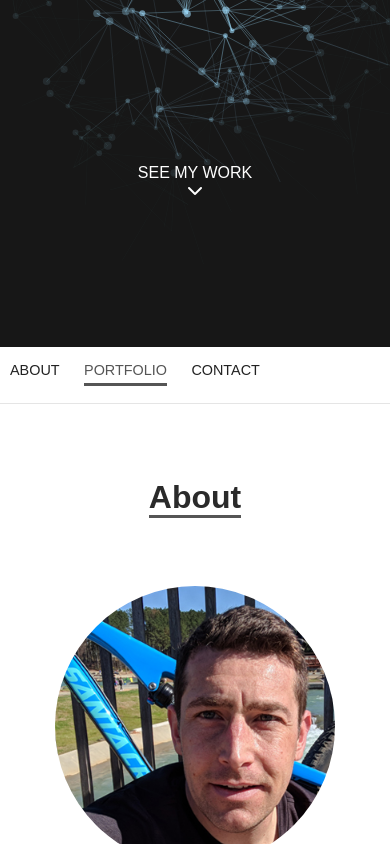
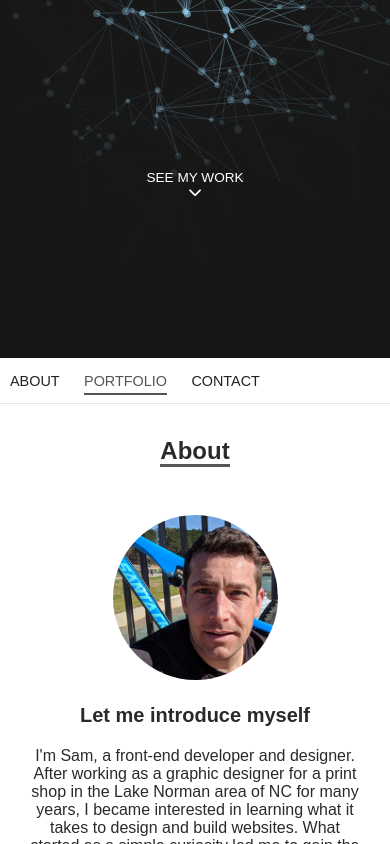
Before and after one commit to SGcreative/sgcreative_local, a plain HTML site: page index.html in a window 390 px wide. Shown: the part 440-1284 px from the top of the page. Drawn offline with Linux system fonts and the light colour scheme; animation ran at ten frames a second.

Commit message:
More responsive edits

```diff
--- a/index.html
+++ b/index.html
@@ -43,7 +43,9 @@
     <div class="container">
         <h1><span>About</span></h1>
         <aside>
-            <img src="img/profile.jpg" width="280" height="280" alt="Sam Gray" />
+            <div>
+                <img src="img/profile.jpg" width="280" height="280" alt="Sam Gray" />
+            </div>
             <h2>Let me introduce myself</h2>
             <p>I'm Sam, a front-end developer and designer. After working as a graphic designer for a print shop in the Lake Norman area of NC for many years, I became interested in learning what it takes to design and build websites. What started as a simple curiosity led me to gain the knowledge and experience necessary to totally pivot my career. Now I'm a full-time front-end web developer with a passion for creative design that is both visually pleasing and functional.</p>
         </aside>
--- a/styles.css
+++ b/styles.css
@@ -182,6 +182,10 @@ main h1 span {
 
 #about aside:first-of-type {
 	text-align: center;
+}
+
+#about aside:first-of-type div {
+	padding: 30px 25% 0;
 }
 
 #about img {
@@ -414,14 +418,49 @@ footer a:hover {
 
 @media screen and (max-width: 1024px) {
 
+	.hero h1 {
+        font-size: 2rem;
+    }
+
+    .hero a {
+    	font-size: .9rem;
+    }
+
+	nav {
+		height: 60px;
+		top: 60px;
+		margin-bottom: -120px;
+	}
+
+	nav li a {
+		padding: 20px 10px 10px;
+	}
+
+	nav li a span {
+		margin-top: 8px;
+	}
+
+	main section {
+		margin-top: -58px;
+		padding-top: 58px;
+	}
+
+	main h1 {
+		padding: 10px 0;
+		font-size: 1.75rem;
+	}
+
+	main h2 {
+		font-size: 1.4rem;
+	}
+
+	#portfolio .container>div>p {
+		margin: 10px 0 20px;
+	}
 
 }
 
 @media screen and (max-width: 767px) {
-
-    .hero h1 {
-        font-size: 2rem;
-    }
 
     #about {
     	margin-bottom: 35px;
@@ -431,26 +470,53 @@ footer a:hover {
     	grid-column: 1/3;
     }
 
+    #about aside:first-of-type div {
+		padding-top: 0;
+	}
+
     #about a {
     	width: 100%;
     	text-align: center;
     }
 }
 
-@media screen and (max-width: 400px) {
+@media screen and (max-width: 460px) {
+
+	.hero h1 {
+        font-size: 1.75rem;
+    }
+
+    .hero a {
+    	font-size: .85rem;
+    }
 
 	nav {
-		height: 56px;
-		top: 56px;
-		margin-bottom: -112px;
+		height: 45px;
+		top: 45px;
+		margin-bottom: -90px;
 	}
 
 	nav li a {
-		padding: 15px 10px;
+		padding: 15px 10px 5px;
 		font-size: .9rem;
 	}
 
 	nav li a span {
-		margin-top: 5px;
+		height: 2px;
+		margin-top: 4px;
+	}
+
+	main section {
+		margin-top: -42px;
+		padding-top: 42px;
+	}
+
+	main h1 {
+		padding: 0;
+		font-size: 1.5rem;
+	}
+
+	main h2 {
+		font-size: 1.25rem;
 	}
 }
```
